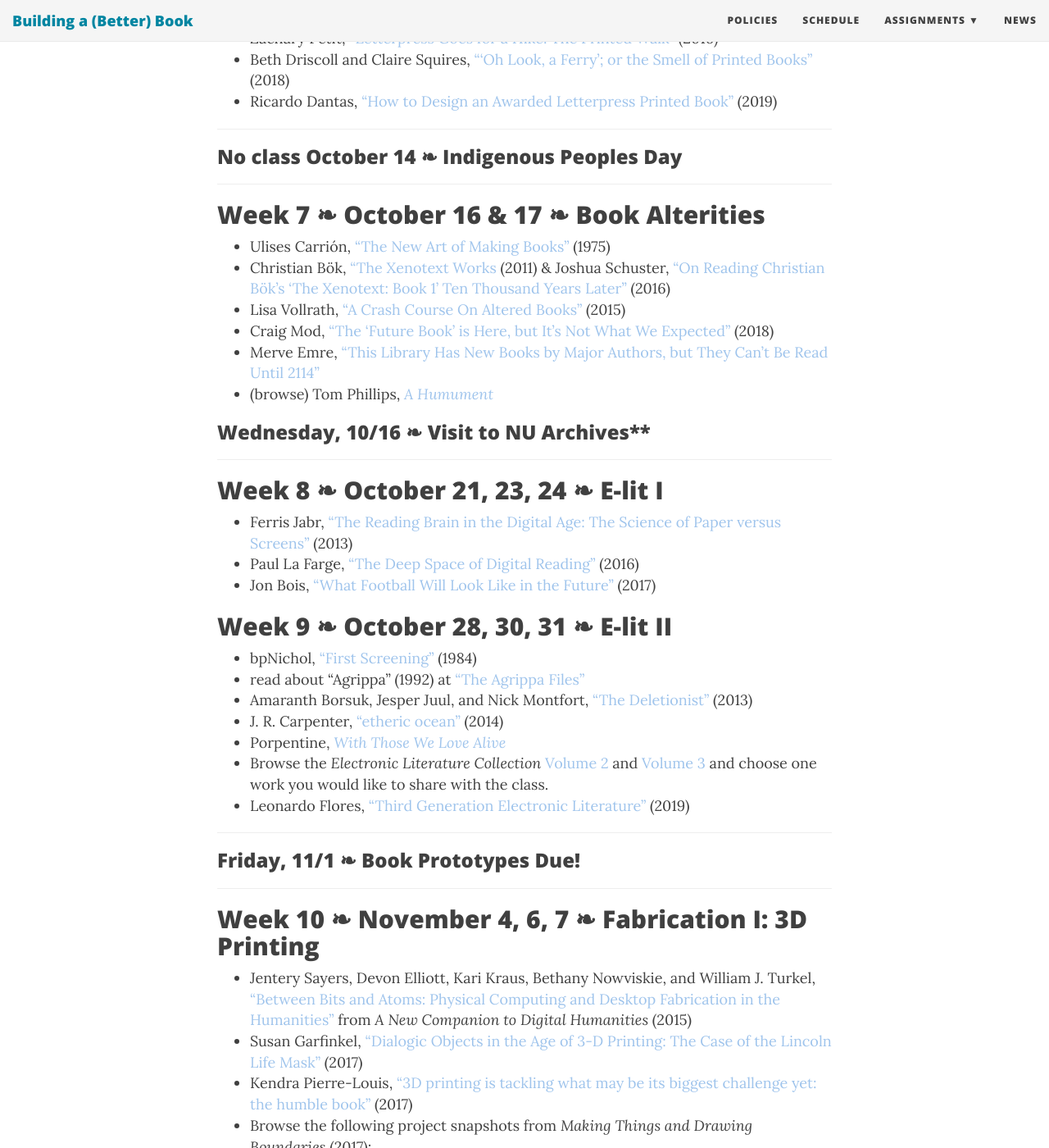
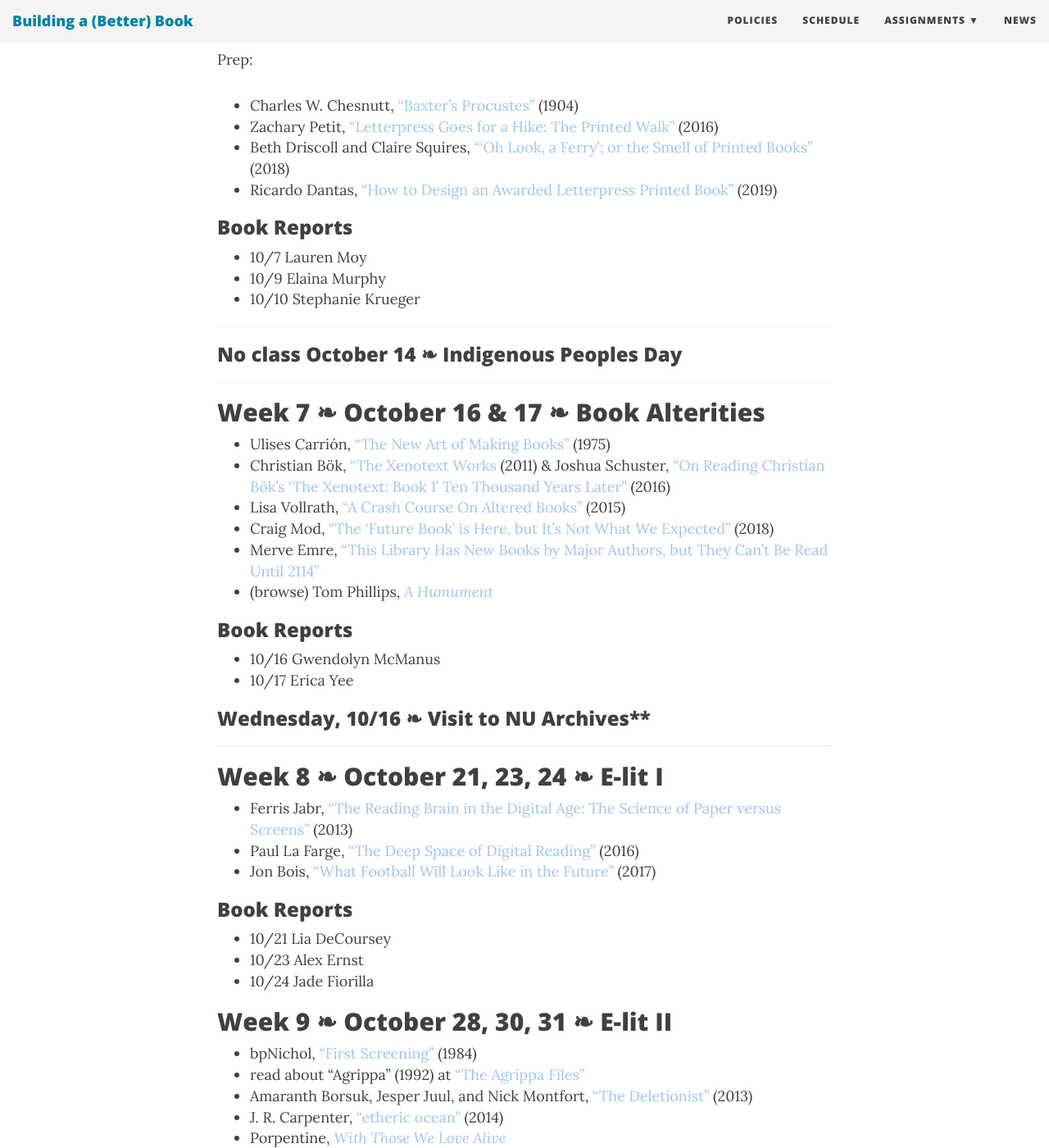
Before and after one commit to rccordell/f19bbb, a Jekyll site: the page built from schedule.md, in a window 1280 px wide and 1400 px high, scrolled down 3325 px. Shown: the whole window at 82% size. Built offline with Jekyll 4.4.1, drawn with Linux system fonts in a browser that asks for light colours; nearby versions of some CDN libraries; some web fonts are replaced; some of the changed text lies outside the part shown.

Commit message:
add book reports to schedule

```diff
--- a/schedule.md
+++ b/schedule.md
@@ -89,6 +89,11 @@ Prep:
 + Erin Dorney, ["6 Styles of Erasure Poetry"](https://trishhopkinson.com/2018/06/10/6-styles-of-erasure-poetry-guest-blog-post-by-erin-dorney/)
 + (Browse) [*Traces*](http://openthresholds.org/home)
 
+### Book Reports
+
++ 10/2	 Ben Centracchio
++ 10/3 Alice Schaumann
+
 ----
 
 ### Friday, 10/4 &#10087; Book Proposals Due!
@@ -103,6 +108,12 @@ Prep:
 + Zachary Petit, ["Letterpress Goes for a Hike: The Printed Walk"](https://www.printmag.com/featured/the-printed-walk-letterpress-lindsay-schmittle-gingerly-press/) (2016)
 + Beth Driscoll and Claire Squires, ["'Oh Look, a Ferry'; or the Smell of Printed Books"](https://www.theliftedbrow.com/liftedbrow/2018/10/24/oh-look-a-ferry-or-the-smell-of-paper-books-by-beth-driscoll-and-claire-squires) (2018)
 + Ricardo Dantas, ["How to Design an Awarded Letterpress Printed Book"](https://medium.com/swlh/design-process-production-of-an-awarded-letterpressed-book-733d4627966a) (2019)
+
+### Book Reports
+
++ 10/7	 Lauren Moy
++ 10/9 Elaina Murphy
++ 10/10 Stephanie Krueger
 
 -----
 
@@ -119,6 +130,11 @@ Prep:
 + Merve Emre, ["This Library Has New Books by Major Authors, but They Can’t Be Read Until 2114"](https://northeastern.alma.exlibrisgroup.com/leganto/public/01NEU_INST/citation/9484550810001401?auth=SAML)
 + (browse) Tom Phillips, [*A Humument*](http://www.tomphillips.co.uk/humument)
 
+### Book Reports
+
++ 10/16 Gwendolyn McManus
++ 10/17 Erica Yee
+
 ### Wednesday, 10/16 &#10087; Visit to NU Archives**
 
 -----
@@ -129,6 +145,12 @@ Prep:
 + Paul La Farge, ["The Deep Space of Digital Reading"](http://nautil.us/issue/32/space/the-deep-space-of-digital-reading) (2016)
 +  Jon Bois, [“What Football Will Look Like in the Future”](https://www.sbnation.com/a/17776-football/) (2017)
 
+### Book Reports
+
++ 10/21 Lia DeCoursey
++ 10/23 Alex Ernst
++ 10/24 Jade Fiorilla
+
 ## Week 9 &#10087; October 28, 30, 31 &#10087; E-lit II
 
 + bpNichol, ["First Screening"](http://vispo.com/bp/index.htm) (1984)
@@ -138,6 +160,12 @@ Prep:
 + Porpentine, [*With Those We Love Alive*](http://slimedaughter.com/games/twine/wtwla/)
 + Browse the *Electronic Literature Collection* [Volume 2](http://collection.eliterature.org/2/) and [Volume 3](http://collection.eliterature.org/3/) and choose one work you would like to share with the class.
 + Leonardo Flores, ["Third Generation Electronic Literature"](http://electronicbookreview.com/essay/third-generation-electronic-literature/) (2019)
+
+### Book Reports
+
++ 10/28 Boutayna Chokrane
++ 10/30 Colin Byrnes
++ 10/31 Larissa Morikawa
 
 ----
 
@@ -161,6 +189,12 @@ Prep:
     + Kim A. Brillante Knight, ["Fashioning Circuits, 2011–Present"](https://dhdebates.gc.cuny.edu/read/untitled-aa1769f2-6c55-485a-81af-ea82cce86966/section/05613b02-ec93-4588-98e0-36cd4336e7a0#ch26)
     + Carl Disalvo, Tom Jenkins, Jong Won (Karl) Kim, Catherine Meschia, and Craig Durkin, ["Designs for Foraging: Fruit Are Heavy, 2015–16"](https://dhdebates.gc.cuny.edu/read/untitled-aa1769f2-6c55-485a-81af-ea82cce86966/section/72a6c541-e5d8-4952-ba53-791a5e9f24f3#ch30)
 
+### Book Reports
+
++ 11/4	 Anson Huang
++ 11/6 Matthew Cook
++ 11/7	 Madeline Hulse
+
 ### Wednesday, 11/4 &#10087; Visit to the Snell Library 3-D Printing Studio
 
 -----
@@ -173,6 +207,10 @@ Prep:
 
 + Charity Hancock, Clifford Hichar, Carlea Holl-Jensen, Kari Kraus, Cameron Mozafari, and Kathryn Skutlin, [“Bibliocircuitry and the Design of the Alien Everyday”](https://northeastern.alma.exlibrisgroup.com/leganto/public/01NEU_INST/citation/9006733760001401?auth=SAML) (2013)
 + Gabby Resch, Dan Southwick, Isaac Record, and Matt Ratto, ["Thinking as Handwork: Critical Making with Humanistic Concerns"](https://dhdebates.gc.cuny.edu/read/untitled-aa1769f2-6c55-485a-81af-ea82cce86966/section/4b5fd8b4-2a39-4d7a-a563-3e611da220f0#ch16) (2017)
+
+### Book Reports
+
++ 11/14 Olivia Taylor
 
 -----
 
```
